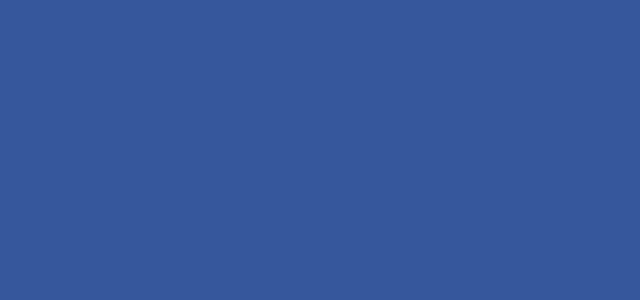
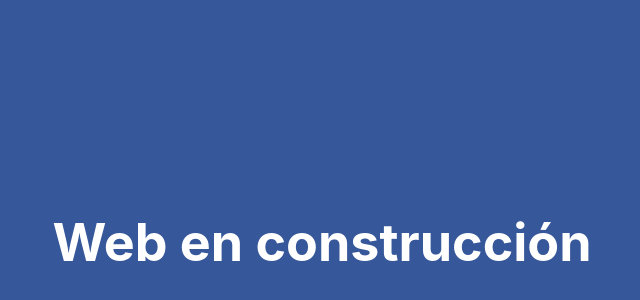
Before and after one commit to Rubencapo/ruben, a React (Create React App) app: page / in a window 1280 px wide. Shown: the part 158-458 px from the top of the page, without its empty margins (318-958 px from the left). Built offline with nearby package versions, Linux system fonts and the light colour scheme.

Commit message:
courtesy page

```diff
--- a/src/App.js
+++ b/src/App.js
@@ -3,7 +3,9 @@
 function App() {
   return (
     <div className="App">
-      <header className="App-header"></header>
+      <header className="App-header">
+        <h1>Web en construcción</h1>
+      </header>
     </div>
   );
 }
```
